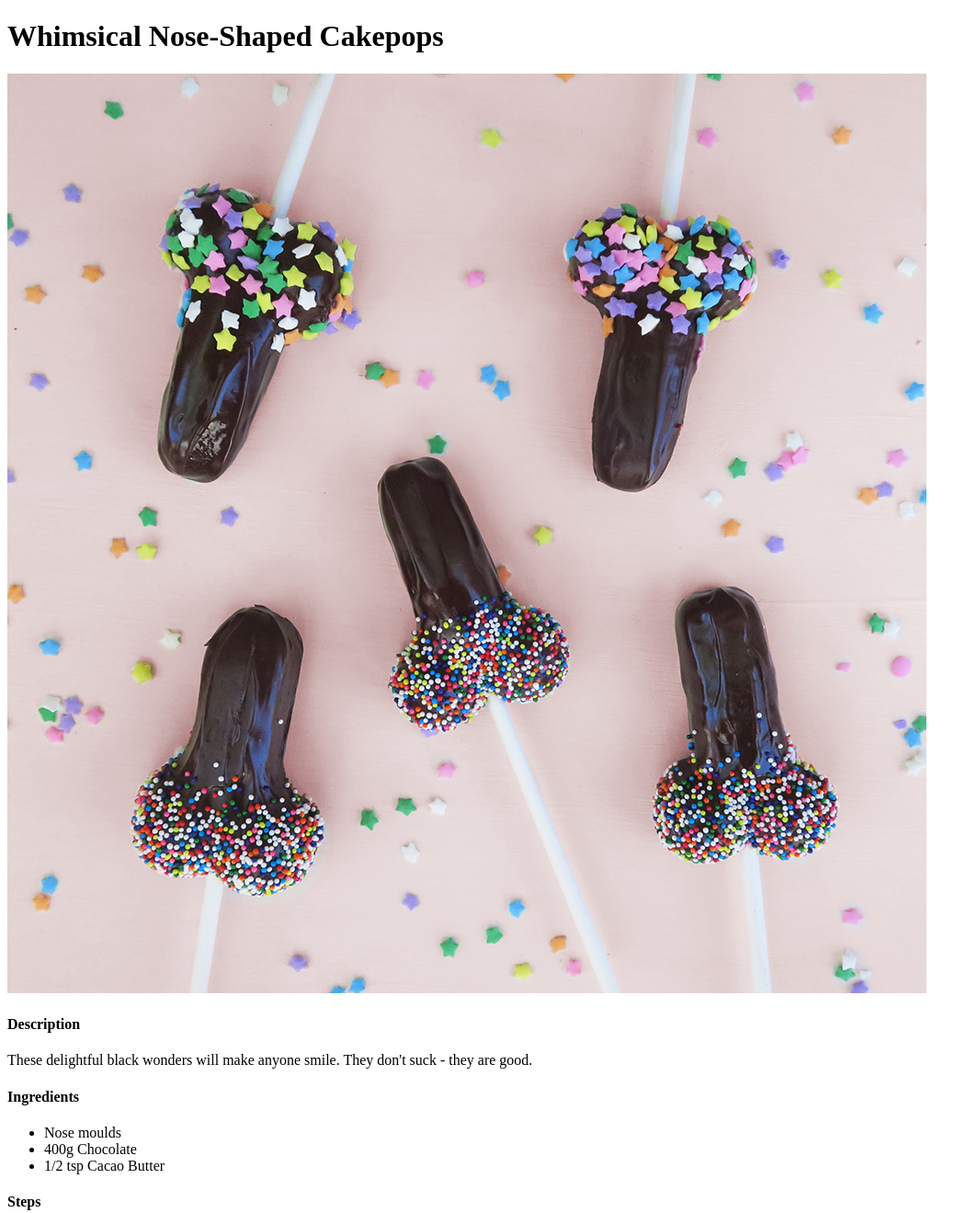
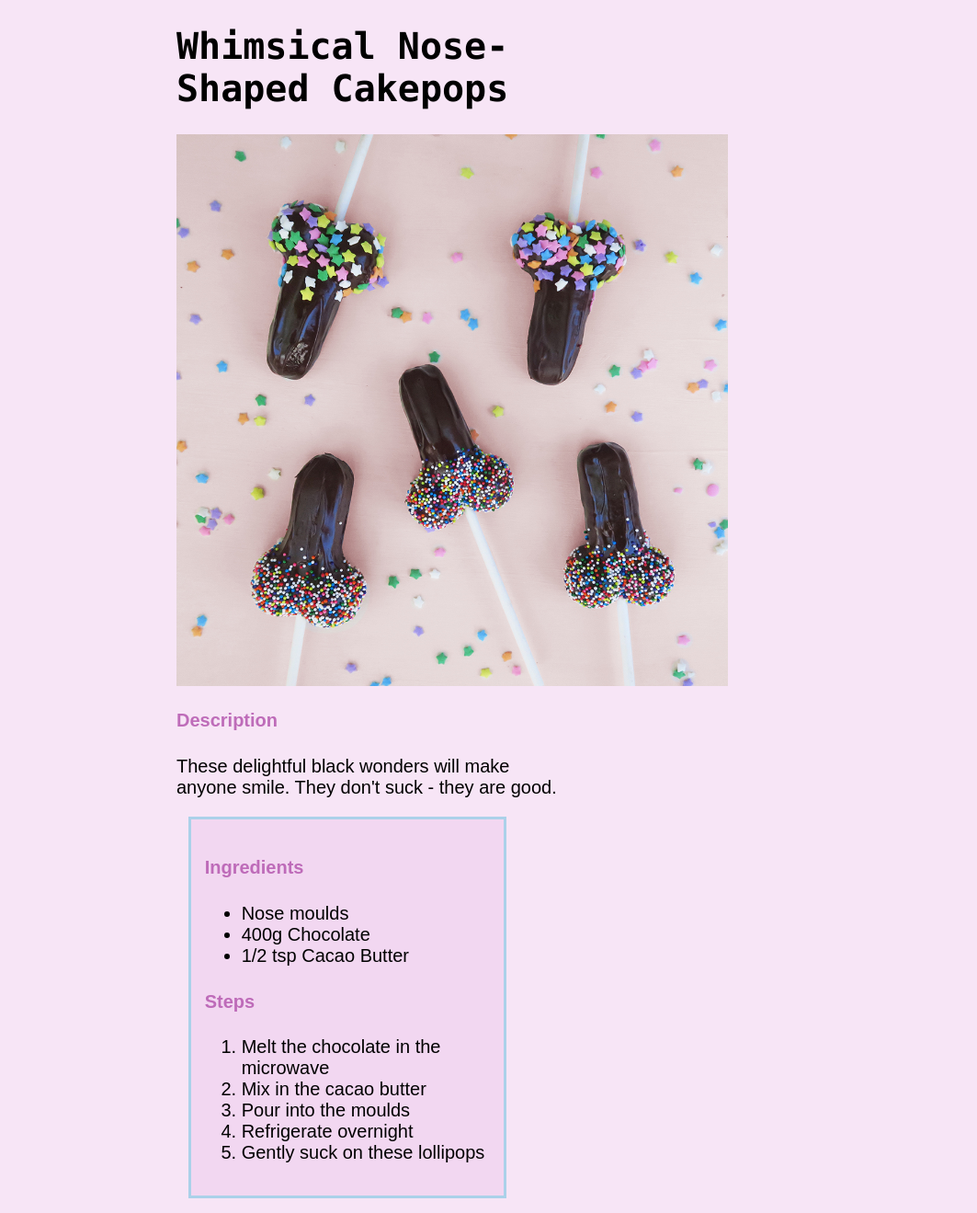
Before and after one commit to CleaningSimpPaul/odin-recipes, a plain HTML site: page recipes/cakepop.html in a window 1280 px wide. Shown: the top 1319 px of the page at 92% size, without its empty margins (0-1063 px from the left). Drawn offline with Linux system fonts and the light colour scheme.

Commit message:
Redid the recipe project with CSS stylesheet

```diff
--- a/recipes/cakepop.html
+++ b/recipes/cakepop.html
@@ -5,15 +5,19 @@
 <head>
     <meta charset="utf-8">
     <title>cakepop</title>
+    <link rel="stylesheet" href="../style.css">
 </head>
 
 <body>
-    <h1>Whimsical Nose-Shaped Cakepops</h1>
+    <h1 class="title-page">Whimsical Nose-Shaped Cakepops</h1>
 
     <img src="../img/cakepops.jpg" alt="picture of juicy cakepops">
 
     <h4>Description</h4>
     <p>These delightful black wonders will make anyone smile. They don't suck - they are good.</p>
+
+    <div class="recipe">
+
         <h4>Ingredients</h4>
         <ul>
             <li>Nose moulds</li>
@@ -29,6 +33,8 @@
             <li>Gently suck on these lollipops</li>
         </ol>
 
+    </div>
+
     <p><a href="../index.html">Back Home</a></p>
 
 </body>
--- /dev/null
+++ b/style.css
@@ -0,0 +1,32 @@
+
+body{
+    margin-left: 15%;
+    margin-right: 52%;
+    background-color: rgba(231, 169, 228, 0.301);
+    font-family: Arial, Helvetica, sans-serif;
+    font-size: 20px;
+}
+
+
+img{
+    display: block;
+    height: auto;
+    width: 600px;
+}
+
+.recipe{
+    border: solid rgba(148, 208, 231, 0.753);
+    padding: 15px;
+    margin-left: 3%;
+    margin-right: 15%;
+    background-color: rgba(228, 176, 225, 0.267);
+}
+
+h4{
+    font-weight: bold;
+    color: rgba(182, 92, 177, 0.884)
+}
+
+h1{
+    font-family: "Lucida Console", Monaco, monospace;
+}
```
Also changed, not shown: index.html (+2 -1 lines), recipes/avococko.html (+7 -1 lines). Lines whose indentation alone changed are shown as unchanged.
